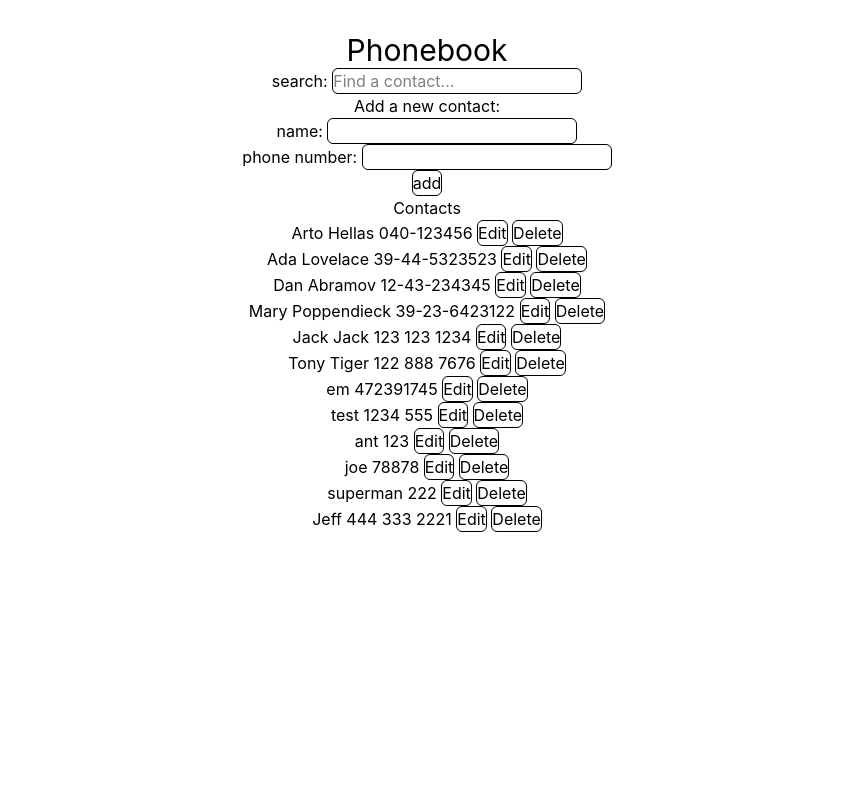
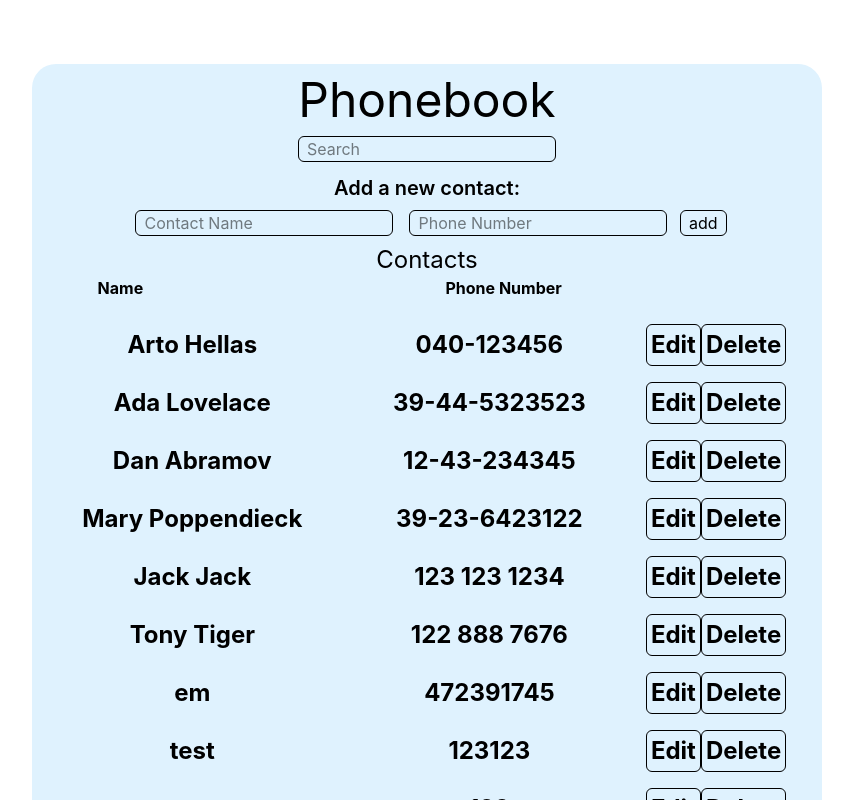
Before and after one commit to anthonbrooks/phonebook, a React (Vite) app: page / in a window 1280 px wide. Shown: the top 800 px of the page, without its empty margins (213-1066 px from the left). Built offline with nearby package versions, Linux system fonts and the light colour scheme; data requests are answered from the project's data file.

Commit message:
Update styles and README.md

```diff
--- a/db.json
+++ b/db.json
@@ -37,7 +37,7 @@
     },
     {
       "name": "test",
-      "number": "1234 555",
+      "number": "123123",
       "id": "88a3"
     },
     {
--- a/src/App.jsx
+++ b/src/App.jsx
@@ -1,95 +1,104 @@
-import { useState, useEffect } from 'react';
-import peopleService from './services/people.js'
-import Filter from './components/Filter';
-import PersonForm from './components/PersonForm';
-import People from './components/People';
-import Notification from './components/Notification';
-import '../src/App.css';
+import { useState, useEffect } from "react";
+import peopleService from "./services/people.js";
+import Filter from "./components/Filter";
+import PersonForm from "./components/PersonForm";
+import People from "./components/People";
+import Notification from "./components/Notification";
+import "../src/App.css";
 
 function App() {
   const [people, setPeople] = useState(null);
-  const [newName, setNewName] = useState('');
-  const [newNumber, setNewNumber] = useState('');
-  const [searchTerm, setSearchTerm] = useState('');
-  const [successMessage, setSuccessMessage] = useState('');
-  const [errorMessage, setErrorMessage] = useState('');
+  const [newName, setNewName] = useState("");
+  const [newNumber, setNewNumber] = useState("");
+  const [searchTerm, setSearchTerm] = useState("");
+  const [successMessage, setSuccessMessage] = useState("");
+  const [errorMessage, setErrorMessage] = useState("");
 
   const hook = () => {
     peopleService
       .getAll()
-      .then(response => {
-        setPeople(response.data)
-      }).catch(error => console.log(error));
-  }
+      .then((response) => {
+        setPeople(response.data);
+      })
+      .catch((error) => console.log(error));
+  };
 
-  useEffect(hook, [people])
+  useEffect(hook, [people]);
 
   if (!people) {
     return null;
   }
 
-  const handleAddContact = e => {
+  const handleAddContact = (e) => {
     e.preventDefault();
 
     const contact = {
       name: newName,
-      number: newNumber
-    }
+      number: newNumber,
+    };
 
-    const nameExists = people.find(person => person.name.toLowerCase() === newName.toLowerCase());
+    const nameExists = people.find(
+      (person) => person.name.toLowerCase() === newName.toLowerCase(),
+    );
     if (nameExists) {
-      const exist = confirm(`${newName} is already added to the phonebook. Do you want to change their phone number?`)
+      const exist = confirm(
+        `${newName} is already added to the phonebook. Do you want to change their phone number?`,
+      );
 
       if (!exist) {
         // if user does not exist return
-        return
+        return;
       }
       //update the existing contact
       peopleService
         .update(nameExists.id, contact)
-        .then(updatedContact => {
-          setPeople(person => person.id === nameExists.id ? updatedContact : people);
-          setSuccessMessage(`Contact info for ${nameExists.name} has been updated!`)
+        .then((updatedContact) => {
+          setPeople((person) =>
+            person.id === nameExists.id ? updatedContact : people,
+          );
+          setSuccessMessage(
+            `Contact info for ${nameExists.name} has been updated!`,
+          );
           setTimeout(() => {
-            setSuccessMessage(null)
+            setSuccessMessage(null);
           }, 5000);
-          setNewName('');
-          setNewNumber('');
+          setNewName("");
+          setNewNumber("");
         })
-          .catch(error => {
-            setErrorMessage(`Contact for ${nameExists.name} has already been removed!`)
-            console.log(error.message)
-            setTimeout(() => {
-              setSuccessMessage(null)
-            }, 5000)
-          });
+        .catch((error) => {
+          setErrorMessage(
+            `Contact for ${nameExists.name} has already been removed!`,
+          );
+          console.log(error.message);
+          setTimeout(() => {
+            setSuccessMessage(null);
+          }, 5000);
+        });
     } else {
       //create a new contact if the name contact does not exist
-      peopleService
-        .create(contact)
-        .then(response => {
-          setPeople(people.concat(response.data));
-          setSuccessMessage(`${contact.name} has been added to the Phonebook!`)
-          setTimeout(() => {
-            setSuccessMessage(null)
-          }, 5000);
-          setNewName('');
-          setNewNumber('');
+      peopleService.create(contact).then((response) => {
+        setPeople(people.concat(response.data));
+        setSuccessMessage(`${contact.name} has been added to the Phonebook!`);
+        setTimeout(() => {
+          setSuccessMessage(null);
+        }, 5000);
+        setNewName("");
+        setNewNumber("");
       });
     }
-  }
+  };
 
   const handleChange = (person) => {
     setPeople(
-      people.map(p => {
+      people.map((p) => {
         if (p.id === person.id) {
           return person;
         } else {
           return p;
         }
-      })
+      }),
     );
-  }
+  };
 
   const handleDeleteContact = (id, name) => {
     const confirmRemoval = window.confirm(`Delete ${name}?`);
@@ -98,27 +107,52 @@ function App() {
 
     peopleService
       .remove(id)
-      .then(() => setPeople(people.filter(person => person.id !== id)))
+      .then(() => setPeople(people.filter((person) => person.id !== id)))
       .catch((error) => console.log(error.message));
-  }
+  };
 
-  const handleNameChange = e => {setNewName(e.target.value);}
+  const handleNameChange = (e) => {
+    setNewName(e.target.value);
+  };
 
-  const handleNumberChange = e => {setNewNumber(e.target.value)};
+  const handleNumberChange = (e) => {
+    setNewNumber(e.target.value);
+  };
 
-  const handleSearchTermChange = e => {setSearchTerm(e.target.value)};
+  const handleSearchTermChange = (e) => {
+    setSearchTerm(e.target.value);
+  };
 
   return (
-    <div>
-      <h2 className='text-3xl'>Phonebook</h2>
-      <Notification successMessage={successMessage} errorMessage={errorMessage} />
-      <Filter searchTerm={searchTerm} handleSearchTermChange={handleSearchTermChange} />
-      <h3>Add a new contact:</h3>
-      <PersonForm handleAddContact={handleAddContact} newName={newName} handleNameChange={handleNameChange} newNumber={newNumber} handleNumberChange={handleNumberChange} />
-      <h3>Contacts</h3>
-      <People people={people} searchTerm={searchTerm} handleDeleteContact={handleDeleteContact} handleChange={handleChange} />
+    <div className="flex justify-center">
+      <div className="bg-sky-100 rounded-3xl w-[65%] m-8 p-3">
+        <h2 className="text-5xl">Phonebook</h2>
+        <Notification
+          successMessage={successMessage}
+          errorMessage={errorMessage}
+        />
+        <Filter
+          searchTerm={searchTerm}
+          handleSearchTermChange={handleSearchTermChange}
+        />
+        <h3 className="text-xl font-semibold">Add a new contact:</h3>
+        <PersonForm
+          handleAddContact={handleAddContact}
+          newName={newName}
+          handleNameChange={handleNameChange}
+          newNumber={newNumber}
+          handleNumberChange={handleNumberChange}
+        />
+        <h3 className="text-2xl">Contacts</h3>
+        <People
+          people={people}
+          searchTerm={searchTerm}
+          handleDeleteContact={handleDeleteContact}
+          handleChange={handleChange}
+        />
+      </div>
     </div>
-  )
+  );
 }
 
-export default App
+export default App;
--- a/src/components/Filter.jsx
+++ b/src/components/Filter.jsx
@@ -1,9 +1,19 @@
 const Filter = ({ searchTerm, handleSearchTermChange }) => {
   return (
     <div>
-      <label htmlFor="search">search:</label> <input className="border rounded-md cursor-pointer" type='text' id="search" value={searchTerm} onChange={handleSearchTermChange} placeholder="Find a contact..." />
+      <label htmlFor="search" className="hidden">
+        search
+      </label>
+      <input
+        className="border rounded-md pl-2 m-3"
+        type="text"
+        id="search"
+        value={searchTerm}
+        onChange={handleSearchTermChange}
+        placeholder="Search"
+      />
     </div>
-  )
-}
+  );
+};
 
-export default Filter
+export default Filter;
--- a/src/components/People.jsx
+++ b/src/components/People.jsx
@@ -1,52 +1,92 @@
 import { useState } from "react";
 
-const People = ({ people, searchTerm, handleDeleteContact, handleChange}) => {
+const People = ({ people, searchTerm, handleDeleteContact, handleChange }) => {
   return (
-    <ul>
-      {people.filter(person => {
-        return searchTerm === '' ? person : person.name.toLowerCase().includes(searchTerm.toLowerCase());
-      })
-      .map(person =>
-        <li key={person.id}>
-          <Person person={person} handleDeleteContact={handleDeleteContact} handleChange={handleChange} />
-        </li>
-    )}
-    </ul>
-  )
-}
+    <div>
+      <th className="grid grid-cols-[1fr_4fr_auto_auto] font-bold pb-2 mb-2">
+        <div>Name</div>
+        <div>Phone Number</div>
+        <div></div>
+        <div></div>
+      </th>
+      <ul>
+        {people
+          .filter((person) => {
+            return searchTerm === ""
+              ? person
+              : person.name.toLowerCase().includes(searchTerm.toLowerCase());
+          })
+          .map((person) => (
+            <li key={person.id}>
+              <Person
+                person={person}
+                handleDeleteContact={handleDeleteContact}
+                handleChange={handleChange}
+              />
+            </li>
+          ))}
+      </ul>
+    </div>
+  );
+};
 
-const Person = ({person, handleChange, handleDeleteContact}) => {
+const Person = ({ person, handleChange, handleDeleteContact }) => {
   const [isEditing, setIsEditing] = useState(false);
-  const [number, setNumber] = useState(person.number)
+  const [number, setNumber] = useState(person.number);
 
   let contactContent;
 
   if (isEditing) {
     contactContent = (
-      <>
+      <div className="grid grid-cols-[2fr_2fr_auto_auto] items-center gap-4 font-bold p-2">
         {person.name}
         <input
-          type='tel'
+          type="tel"
           value={number}
-          onChange={e => {
+          onChange={(e) => {
             setNumber(e.target.value);
           }}
+          className="bg-white rounded-xl text-center"
         />
-        <button className="border rounded-md cursor-pointer" onClick={() => setIsEditing(false)}>Save</button>
-      </>
+        <div>
+          <button
+            className="border rounded-md cursor-pointer p-1"
+            onClick={() => setIsEditing(false)}
+          >
+            Save
+          </button>
+          <button
+            className="border rounded-md cursor-pointer p-1"
+            onClick={() => handleDeleteContact(person.id, person.name)}
+          >
+            Delete
+          </button>
+        </div>
+      </div>
     );
   } else {
     contactContent = (
-      <>
-        {person.name} {person.number} <button className="border rounded-md cursor-pointer" onClick={() => setIsEditing(true)}>Edit</button>
-      </>
-    )
+      <div className="grid grid-cols-[2fr_2fr_auto_auto] items-center gap-4 font-bold p-2">
+        <div>{person.name}</div>
+        <div className="text-center">{person.number}</div>
+        <div className="flex justify-end">
+          <button
+            className="border rounded-md cursor-pointer p-1"
+            onClick={() => setIsEditing(true)}
+          >
+            Edit
+          </button>
+          <button
+            className="border rounded-md cursor-pointer p-1"
+            onClick={() => handleDeleteContact(person.id, person.name)}
+          >
+            Delete
+          </button>
+        </div>
+      </div>
+    );
   }
-  return (
-    <div>
-      {contactContent} <button className="border rounded-md cursor-pointer" onClick={() => handleDeleteContact(person.id, person.name)}>Delete</button>
-    </div>
-  )
-}
+  return <div className="text-2xl">{contactContent} </div>;
+};
 
-export default People
+export default People;
--- a/src/components/PersonForm.jsx
+++ b/src/components/PersonForm.jsx
@@ -1,17 +1,45 @@
-const PersonForm = ({ handleAddContact, newName, handleNameChange, newNumber, handleNumberChange}) => {
+const PersonForm = ({
+  handleAddContact,
+  newName,
+  handleNameChange,
+  newNumber,
+  handleNumberChange,
+}) => {
   return (
-    <form onSubmit={handleAddContact}>
+    <form onSubmit={handleAddContact} className="flex justify-center">
       <div>
-        <label htmlFor='name'>name:</label> <input className="border rounded-md cursor-pointer" type='text' id='name' value={newName} onChange={handleNameChange} required />
+        <label htmlFor="name" className="hidden">
+          name
+        </label>{" "}
+        <input
+          className="border rounded-md pl-2 m-2"
+          type="text"
+          id="name"
+          value={newName}
+          onChange={handleNameChange}
+          required
+          placeholder="Contact Name"
+        />
       </div>
       <div>
-        <label htmlFor='phone'>phone number:</label> <input className="border rounded-md cursor-pointer" type='tel' id='phone' value={newNumber} onChange={handleNumberChange} required />
-      </div>
-      <div>
-        <button className="border rounded-md cursor-pointer">add</button>
+        <label htmlFor="phone" className="hidden">
+          phone number:
+        </label>{" "}
+        <input
+          className="border rounded-md pl-2 m-2"
+          type="tel"
+          id="phone"
+          value={newNumber}
+          onChange={handleNumberChange}
+          required
+          placeholder="Phone Number"
+        />{" "}
+        <button className="border rounded-md cursor-pointer pl-2 pr-2">
+          add
+        </button>
       </div>
     </form>
-  )
-}
+  );
+};
 
-export default PersonForm
+export default PersonForm;
```
Also changed, not shown: public/images/phonebook-app.png (added), 1 other file (tests, documents, lock files or other folders).
